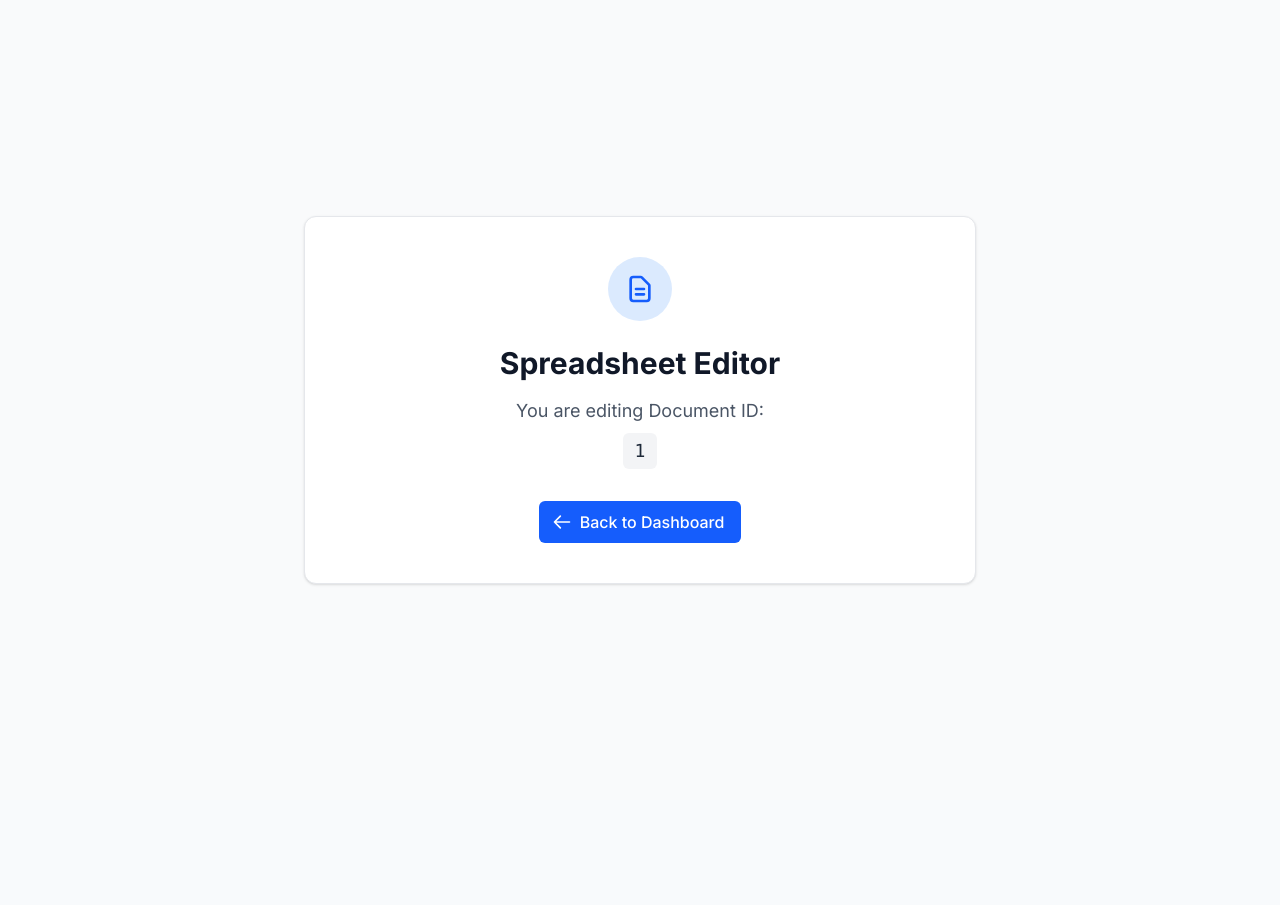
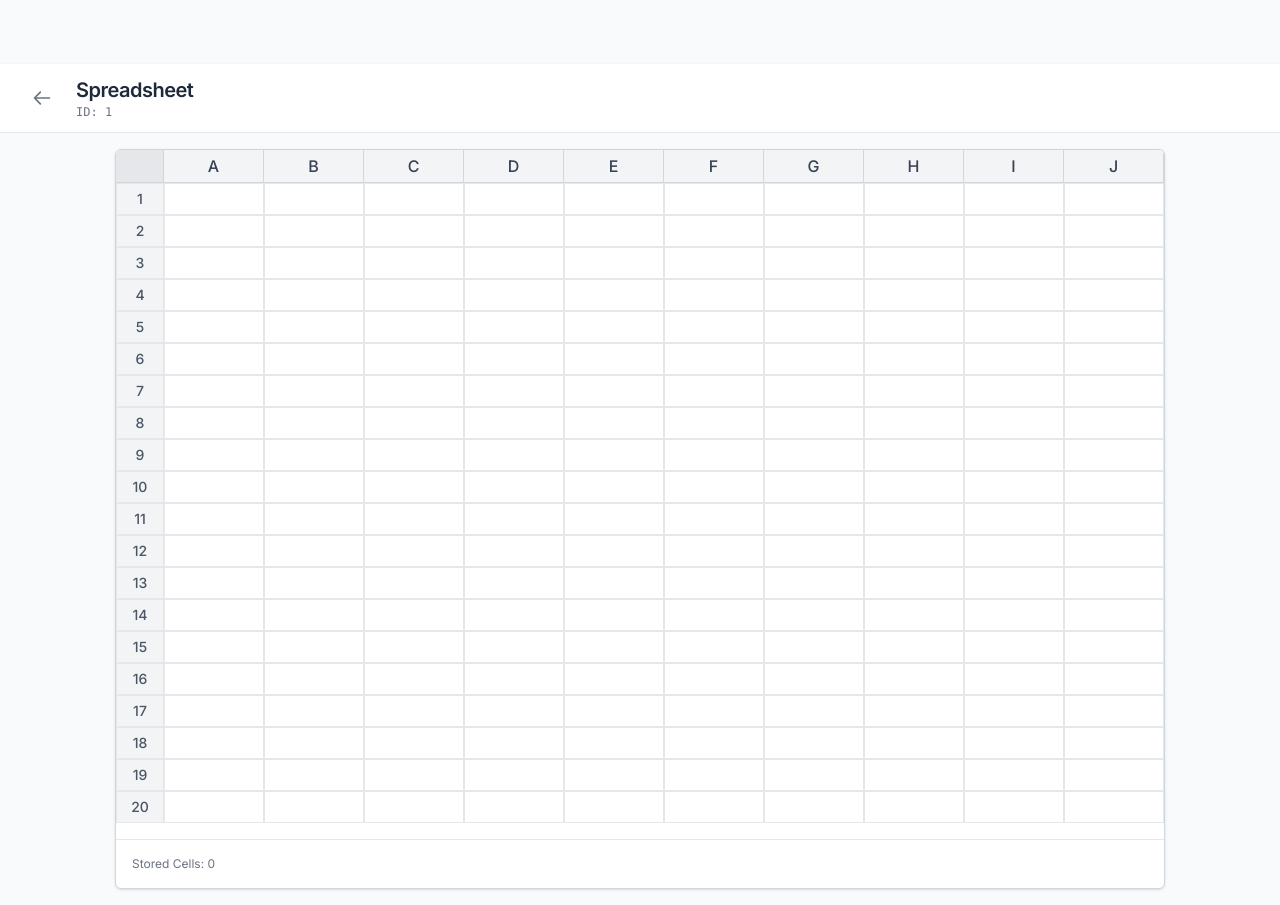
Before and after one commit to xponent-dmg/trademarkia-sheet, a Next.js app: page /document/1 in a window 1280 px wide. Before the commit the page ends 800 px from the top, so only its background shows below. Built offline with nearby package versions, Linux system fonts and the light colour scheme; no server answers.

Commit message:
feat: implement a basic spreadsheet UI with editable cells and integrate it into the document page.

```diff
--- a/src/app/document/[id]/page.tsx
+++ b/src/app/document/[id]/page.tsx
@@ -1,4 +1,5 @@
 import Link from "next/link";
+import Spreadsheet from "@/components/Spreadsheet";
 
 interface DocumentPageProps {
   params: Promise<{
@@ -10,34 +11,35 @@ export default async function DocumentPage(props: DocumentPageProps) {
   const params = await props.params;
 
   return (
-    <div className="min-h-screen bg-gray-50 flex flex-col items-center justify-center p-6 text-center">
-      <div className="bg-white p-10 rounded-xl shadow-sm border border-gray-200 max-w-2xl w-full">
-        <div className="w-16 h-16 bg-blue-100 text-blue-600 rounded-full flex items-center justify-center mx-auto mb-6">
-          <svg className="w-8 h-8" fill="none" stroke="currentColor" viewBox="0 0 24 24" xmlns="http://www.w3.org/2000/svg">
-            <path strokeLinecap="round" strokeLinejoin="round" strokeWidth={2} d="M9 12h6m-6 4h6m2 5H7a2 2 0 01-2-2V5a2 2 0 012-2h5.586a1 1 0 01.707.293l5.414 5.414a1 1 0 01.293.707V19a2 2 0 01-2 2z" />
-          </svg>
+    <div className="min-h-screen bg-gray-50 flex flex-col pt-16">
+      {/* Header bar */}
+      <div className="flex items-center justify-between px-6 py-3 bg-white border-b border-gray-200 shadow-sm shrink-0">
+        <div className="flex items-center gap-4">
+          <Link
+            href="/dashboard"
+            className="p-2 text-gray-500 hover:text-gray-900 hover:bg-gray-100 rounded-full transition-colors"
+            title="Back to Dashboard"
+          >
+            <svg className="w-5 h-5" fill="none" stroke="currentColor" viewBox="0 0 24 24">
+              <path strokeLinecap="round" strokeLinejoin="round" strokeWidth={2} d="M10 19l-7-7m0 0l7-7m-7 7h18" />
+            </svg>
+          </Link>
+          <div className="flex flex-col">
+            <h1 className="text-xl font-semibold text-gray-800 tracking-tight">
+              Spreadsheet
+            </h1>
+            <span className="text-xs text-gray-500 font-mono">
+              ID: {params.id}
+            </span>
+          </div>
         </div>
+      </div>
 
-        <h1 className="text-3xl font-bold text-gray-900 mb-4">
-          Spreadsheet Editor
-        </h1>
-
-        <p className="text-gray-600 text-lg mb-8">
-          You are editing Document ID: <br/>
-          <span className="font-mono bg-gray-100 px-3 py-1 rounded-md text-gray-800 mt-2 inline-block">
-            {params.id}
-          </span>
-        </p>
-
-        <Link
-          href="/dashboard"
-          className="inline-flex items-center px-4 py-2 border border-transparent text-base font-medium rounded-md text-white bg-blue-600 hover:bg-blue-700 transition-colors"
-        >
-          <svg className="w-5 h-5 mr-2 -ml-1" fill="none" stroke="currentColor" viewBox="0 0 24 24" xmlns="http://www.w3.org/2000/svg">
-            <path strokeLinecap="round" strokeLinejoin="round" strokeWidth={2} d="M10 19l-7-7m0 0l7-7m-7 7h18" />
-          </svg>
-          Back to Dashboard
-        </Link>
+      {/* Main content grid area */}
+      <div className="flex-1 overflow-auto p-4 flex justify-center bg-gray-50">
+        <div className="max-w-max w-full">
+           <Spreadsheet documentId={params.id} />
+        </div>
       </div>
     </div>
   );
--- /dev/null
+++ b/src/components/Cell.tsx
@@ -0,0 +1,72 @@
+"use client";
+
+import { useState, useRef, useEffect } from "react";
+
+interface CellProps {
+  cellId: string;
+  value: string;
+  onChange: (cellId: string, value: string) => void;
+}
+
+export default function Cell({ cellId, value, onChange }: CellProps) {
+  const [isEditing, setIsEditing] = useState(false);
+  const [editValue, setEditValue] = useState(value);
+  const inputRef = useRef<HTMLInputElement>(null);
+
+  // Focus input when entering edit mode
+  useEffect(() => {
+    if (isEditing && inputRef.current) {
+      inputRef.current.focus();
+    }
+  }, [isEditing]);
+
+  // Sync internal edit value with external value if it changes
+  useEffect(() => {
+    setEditValue(value);
+  }, [value]);
+
+  const handleDoubleClick = () => {
+    setIsEditing(true);
+  };
+
+  const handleKeyDown = (e: React.KeyboardEvent<HTMLInputElement>) => {
+    if (e.key === "Enter") {
+      setIsEditing(false);
+      onChange(cellId, editValue);
+    } else if (e.key === "Escape") {
+      setIsEditing(false);
+      setEditValue(value); // Revert to original
+    }
+  };
+
+  const handleBlur = () => {
+    setIsEditing(false);
+    onChange(cellId, editValue);
+  };
+
+  return (
+    <div
+      className="border border-gray-200 w-[100px] h-[32px] overflow-hidden bg-white text-sm"
+      onDoubleClick={handleDoubleClick}
+      onClick={() => {
+        if (!isEditing) setIsEditing(true); // Single click also enters edit mode
+      }}
+    >
+      {isEditing ? (
+        <input
+          ref={inputRef}
+          type="text"
+          className="w-full h-full px-1 py-0 outline-none border-blue-500 border-2"
+          value={editValue}
+          onChange={(e) => setEditValue(e.target.value)}
+          onKeyDown={handleKeyDown}
+          onBlur={handleBlur}
+        />
+      ) : (
+        <div className="w-full h-full px-1 flex items-center whitespace-nowrap overflow-hidden text-gray-800">
+          {value}
+        </div>
+      )}
+    </div>
+  );
+}
--- /dev/null
+++ b/src/components/Row.tsx
@@ -0,0 +1,36 @@
+import Cell from "./Cell";
+
+interface RowProps {
+  rowNumber: number;
+  columns: string[];
+  cellMap: Record<string, string>;
+  onCellChange: (cellId: string, value: string) => void;
+}
+
+export default function Row({ rowNumber, columns, cellMap, onCellChange }: RowProps) {
+  return (
+    <div className="flex flex-row">
+      {/* Row Header */}
+      <div className="w-12 h-[32px] bg-gray-100 border border-gray-200 flex items-center justify-center font-medium text-gray-600 text-sm flex-shrink-0">
+        {rowNumber}
+      </div>
+
+      {/* Cells */}
+      <div className="flex flex-row">
+        {columns.map((col) => {
+          const cellId = `${col}${rowNumber}`;
+          const value = cellMap[cellId] || "";
+
+          return (
+            <Cell
+              key={cellId}
+              cellId={cellId}
+              value={value}
+              onChange={onCellChange}
+            />
+          );
+        })}
+      </div>
+    </div>
+  );
+}
--- /dev/null
+++ b/src/components/Spreadsheet.tsx
@@ -0,0 +1,72 @@
+"use client";
+
+import { useState } from "react";
+import Row from "./Row";
+
+interface SpreadsheetProps {
+  documentId: string;
+}
+
+const ROWS = 20;
+const COLUMNS = ["A", "B", "C", "D", "E", "F", "G", "H", "I", "J"];
+
+export default function Spreadsheet({ documentId }: SpreadsheetProps) {
+  // Sparse cell map: only edited cells are stored
+  const [cellMap, setCellMap] = useState<Record<string, string>>({});
+
+  const handleCellChange = (cellId: string, value: string) => {
+    setCellMap((prev) => {
+      const newMap = { ...prev };
+
+      // Rule: if value is empty, remove from cellMap to keep it sparse
+      const trimValue = value.trim();
+      if (trimValue === "") {
+        delete newMap[cellId];
+      } else {
+        newMap[cellId] = trimValue;
+      }
+
+      return newMap;
+    });
+  };
+
+  return (
+    <div className="w-full h-full overflow-auto bg-white border border-gray-300 shadow-sm rounded-md">
+      {/* Column Headers */}
+      <div className="flex flex-row sticky top-0 z-10 bg-gray-100 border-b border-gray-300">
+        {/* Top-left corner cell */}
+        <div className="w-12 h-[32px] bg-gray-200 border-r border-gray-300 flex-shrink-0"></div>
+
+        {/* Column headings */}
+        {COLUMNS.map((col) => (
+          <div
+            key={col}
+            className="w-[100px] h-[32px] border-r border-gray-300 flex items-center justify-center font-medium text-gray-700 flex-shrink-0"
+          >
+            {col}
+          </div>
+        ))}
+      </div>
+
+      {/* Grid Rows */}
+      <div className="flex flex-col">
+        {Array.from({ length: ROWS }).map((_, index) => {
+          const rowNumber = index + 1;
+          return (
+            <Row
+              key={rowNumber}
+              rowNumber={rowNumber}
+              columns={COLUMNS}
+              cellMap={cellMap}
+              onCellChange={handleCellChange}
+            />
+          );
+        })}
+      </div>
+
+      <div className="mt-4 p-4 text-xs text-gray-500 text-left border-t border-gray-200">
+        Stored Cells: {Object.keys(cellMap).length}
+      </div>
+    </div>
+  );
+}
```
